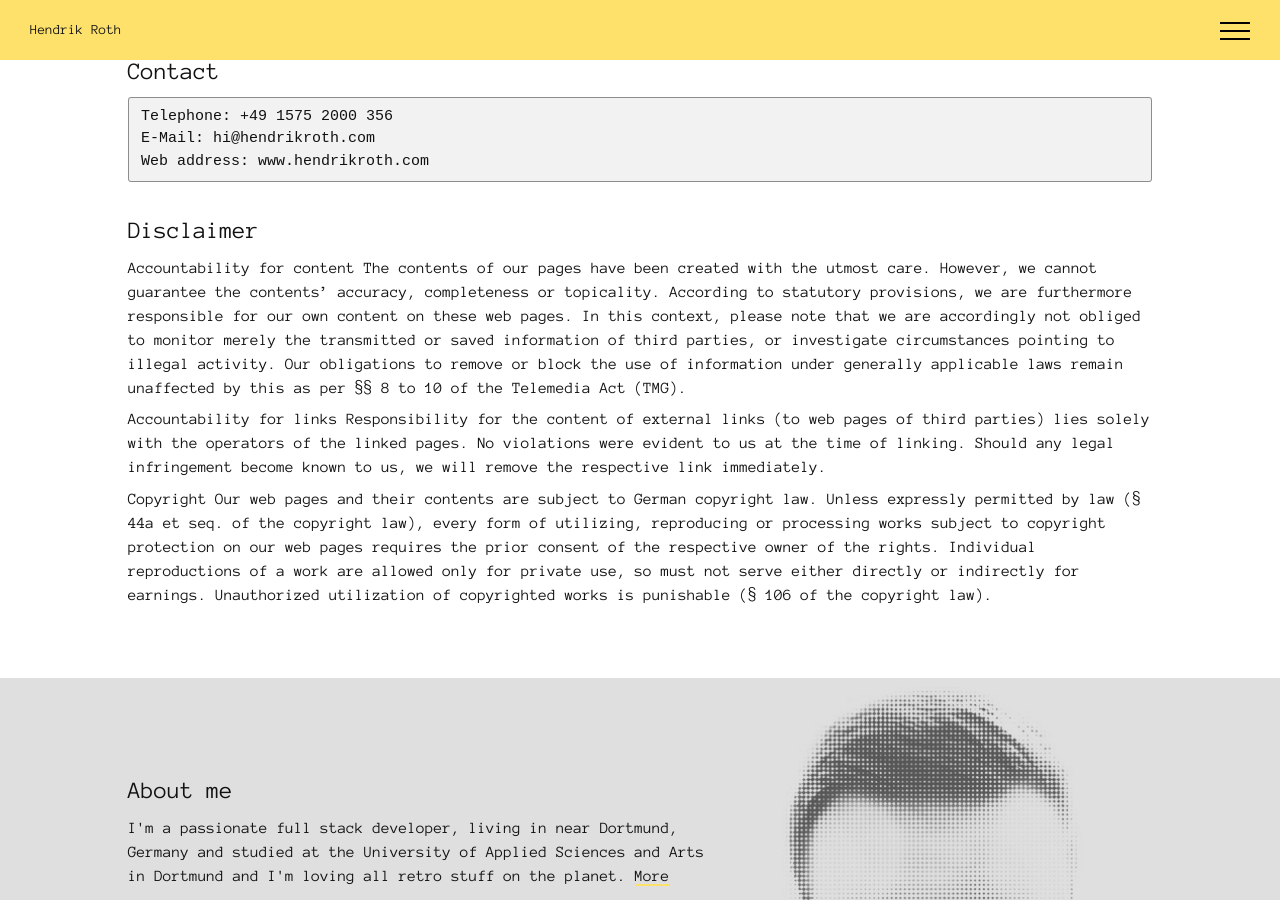
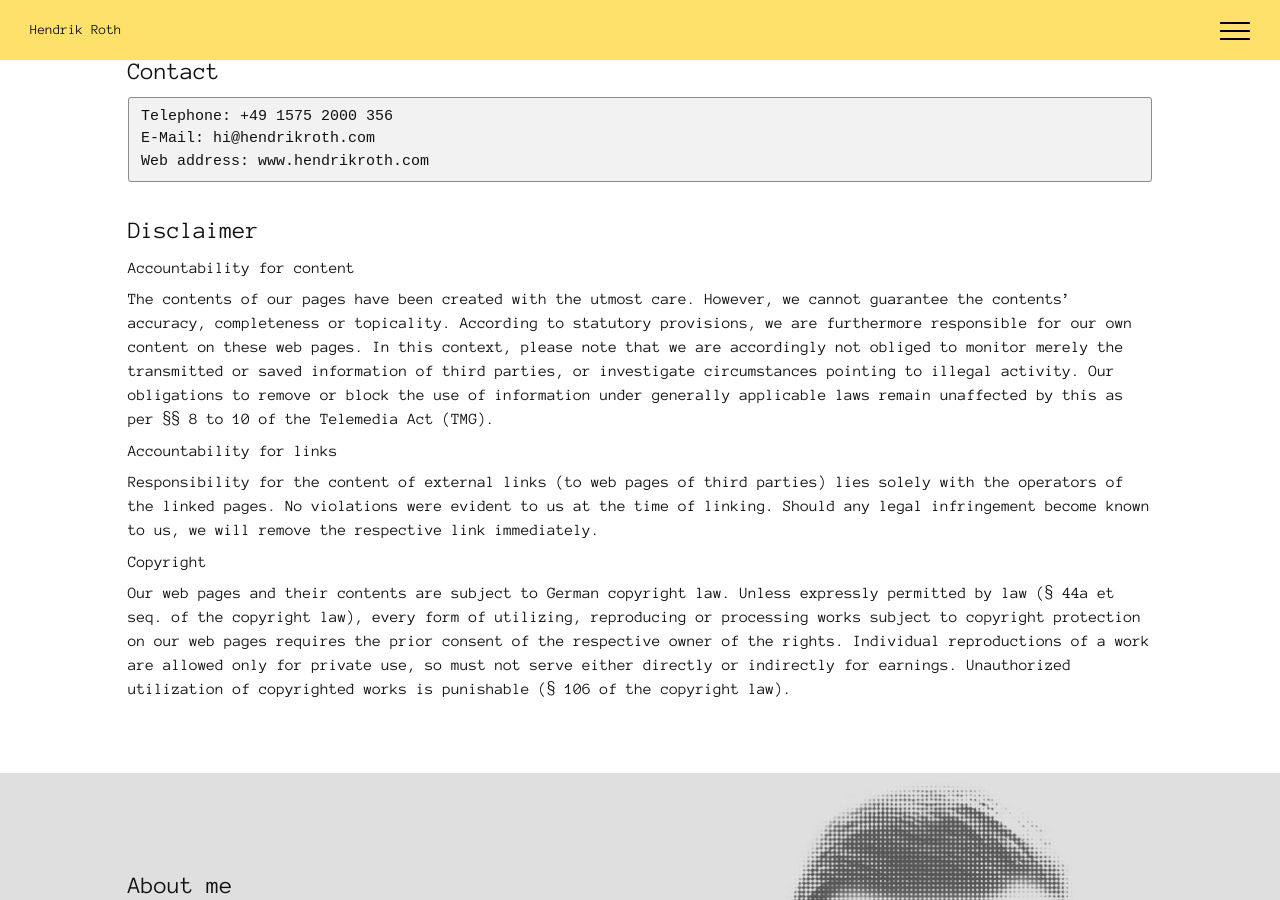
Before and after one commit to HendrikRoth/hendrikroth.github.io, a Jekyll site: the page built from imprint.md, in a window 1280 px wide and 900 px high, scrolled down 308 px. Built offline with Jekyll 4.4.1, drawn with Linux system fonts in a browser that asks for light colours; comment, search, counter and statistics services are not loaded.

```diff
--- a/imprint.md
+++ b/imprint.md
@@ -24,8 +24,11 @@ Web address: www.hendrikroth.com
 
 ## Disclaimer
 
-Accountability for content The contents of our pages have been created with the utmost care. However, we cannot guarantee the contents' accuracy, completeness or topicality. According to statutory provisions, we are furthermore responsible for our own content on these web pages. In this context, please note that we are accordingly not obliged to monitor merely the transmitted or saved information of third parties, or investigate circumstances pointing to illegal activity. Our obligations to remove or block the use of information under generally applicable laws remain unaffected by this as per §§ 8 to 10 of the Telemedia Act (TMG).
+#### Accountability for content
+The contents of our pages have been created with the utmost care. However, we cannot guarantee the contents' accuracy, completeness or topicality. According to statutory provisions, we are furthermore responsible for our own content on these web pages. In this context, please note that we are accordingly not obliged to monitor merely the transmitted or saved information of third parties, or investigate circumstances pointing to illegal activity. Our obligations to remove or block the use of information under generally applicable laws remain unaffected by this as per §§ 8 to 10 of the Telemedia Act (TMG).
 
-Accountability for links Responsibility for the content of external links (to web pages of third parties) lies solely with the operators of the linked pages. No violations were evident to us at the time of linking. Should any legal infringement become known to us, we will remove the respective link immediately.
+#### Accountability for links
+Responsibility for the content of external links (to web pages of third parties) lies solely with the operators of the linked pages. No violations were evident to us at the time of linking. Should any legal infringement become known to us, we will remove the respective link immediately.
 
-Copyright Our web pages and their contents are subject to German copyright law. Unless expressly permitted by law (§ 44a et seq. of the copyright law), every form of utilizing, reproducing or processing works subject to copyright protection on our web pages requires the prior consent of the respective owner of the rights. Individual reproductions of a work are allowed only for private use, so must not serve either directly or indirectly for earnings. Unauthorized utilization of copyrighted works is punishable (§ 106 of the copyright law).
+#### Copyright
+Our web pages and their contents are subject to German copyright law. Unless expressly permitted by law (§ 44a et seq. of the copyright law), every form of utilizing, reproducing or processing works subject to copyright protection on our web pages requires the prior consent of the respective owner of the rights. Individual reproductions of a work are allowed only for private use, so must not serve either directly or indirectly for earnings. Unauthorized utilization of copyrighted works is punishable (§ 106 of the copyright law).
```
